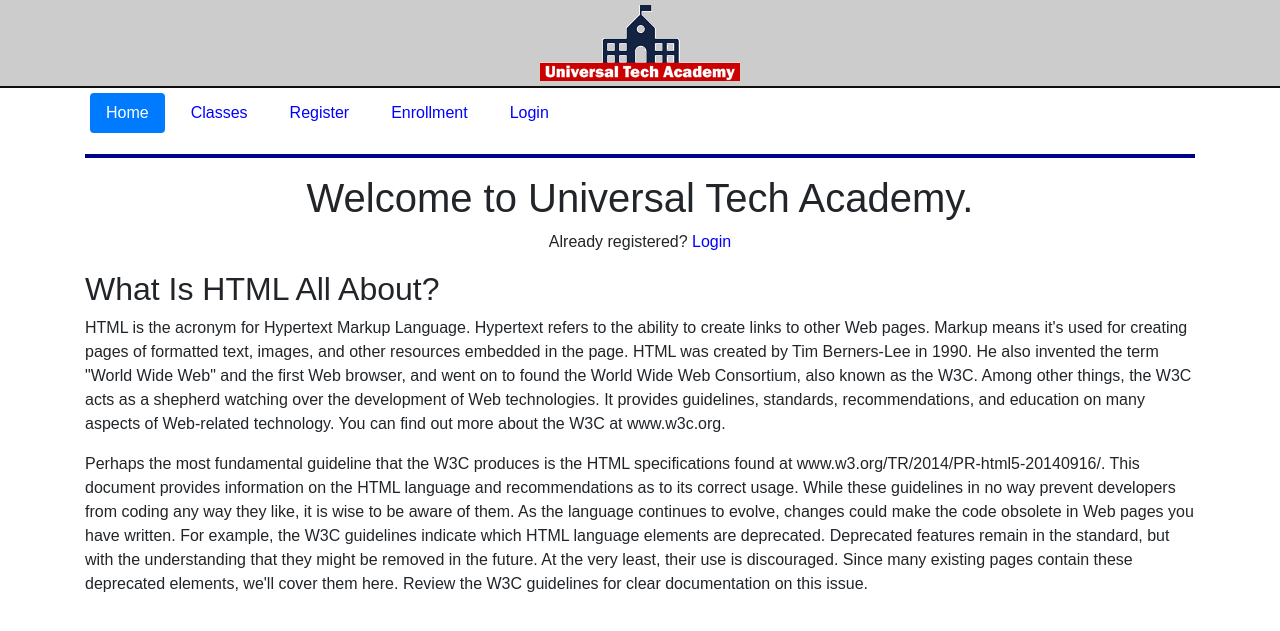
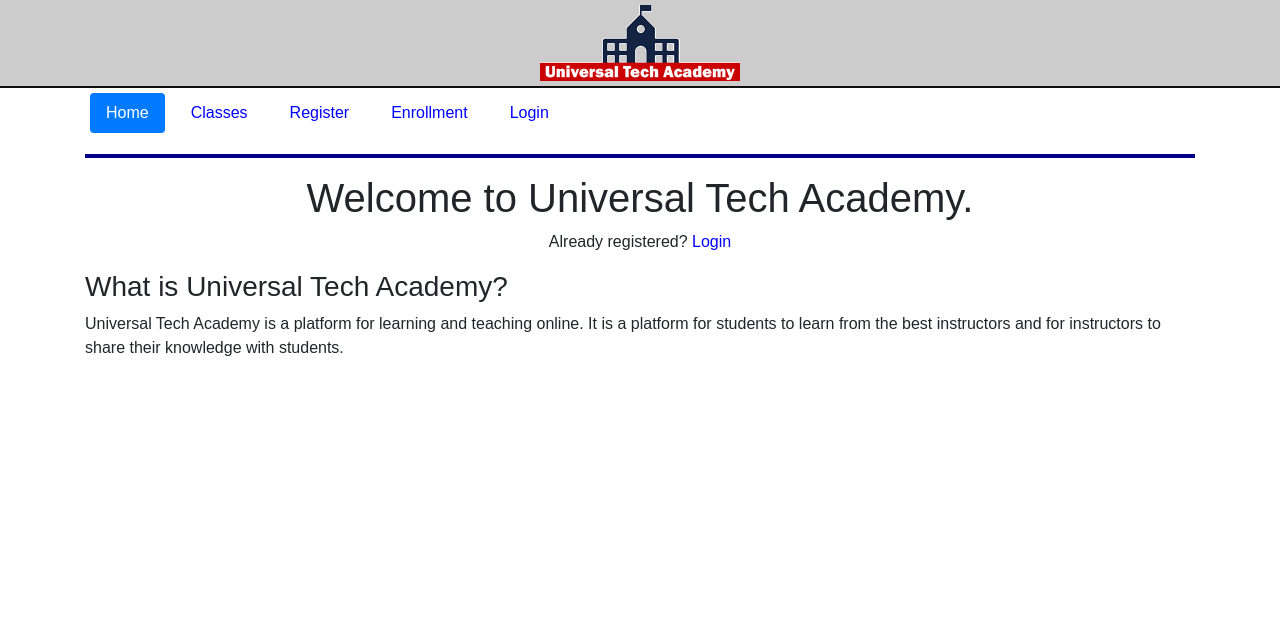
Before and after one commit to Gdeepika56/Enrollment, a Flask app: page /home in a window 1280 px wide. Shown: the top 631 px of the page. Run offline with Flask 2, Linux system fonts and the light colour scheme; some libraries are stand-ins or nearby versions.

Commit message:
Add matter to home page

```diff
--- a/application/course_list.py
+++ /dev/null
@@ -1,5 +0,0 @@
-from application.models import User
-
-def course_list():
-
-    return classes
--- a/application/templates/index.html
+++ b/application/templates/index.html
@@ -12,11 +12,8 @@
             {% endif %}
 
             <div style="text-align:left;">
-                <h2>What Is HTML All About?</h2>
-
-                <p>HTML is the acronym for Hypertext Markup Language. Hypertext refers to the ability to create links to other Web pages.  Markup means it's used for creating pages of formatted text, images, and other resources embedded in the page.  HTML was created by Tim Berners-Lee in 1990.  He also invented the term "World Wide Web" and the first Web browser, and went on to found the World Wide Web Consortium, also known as the W3C. Among other things, the W3C acts as a shepherd watching over the development of Web technologies. It provides guidelines, standards, recommendations, and education on many aspects of Web-related technology. You can find out more about the W3C at www.w3c.org. </p>
-
-                <p>Perhaps the most fundamental guideline that the W3C produces is the HTML specifications found at www.w3.org/TR/2014/PR-html5-20140916/. This document provides information on the HTML language and recommendations as to its correct usage. While these guidelines in no way prevent developers from coding any way they like, it is wise to be aware of them. As the language continues to evolve, changes could make the code obsolete in Web pages you have written. For example, the W3C guidelines indicate which HTML language elements are deprecated. Deprecated features remain in the standard, but with the understanding that they might be removed in the future. At the very least, their use is discouraged. Since many existing pages contain these deprecated elements, we'll cover them here. Review the W3C guidelines for clear documentation on this issue.</p>
+                <h3>What is Universal Tech Academy?</h3>
+                <p>Universal Tech Academy is a platform for learning and teaching online. It is a platform for students to learn from the best instructors and for instructors to share their knowledge with students.</p>
             </div>
 
         </div>
```
